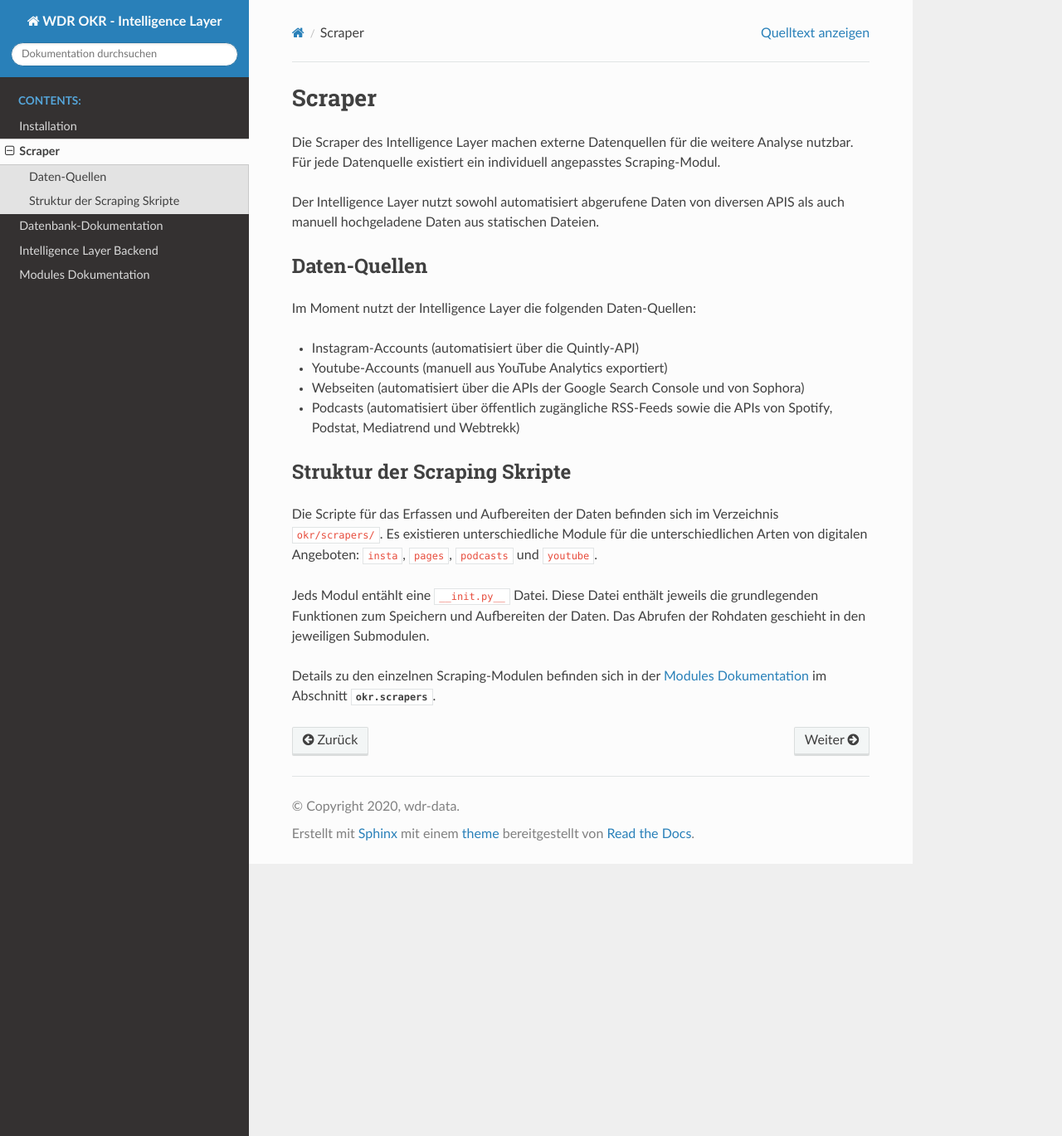
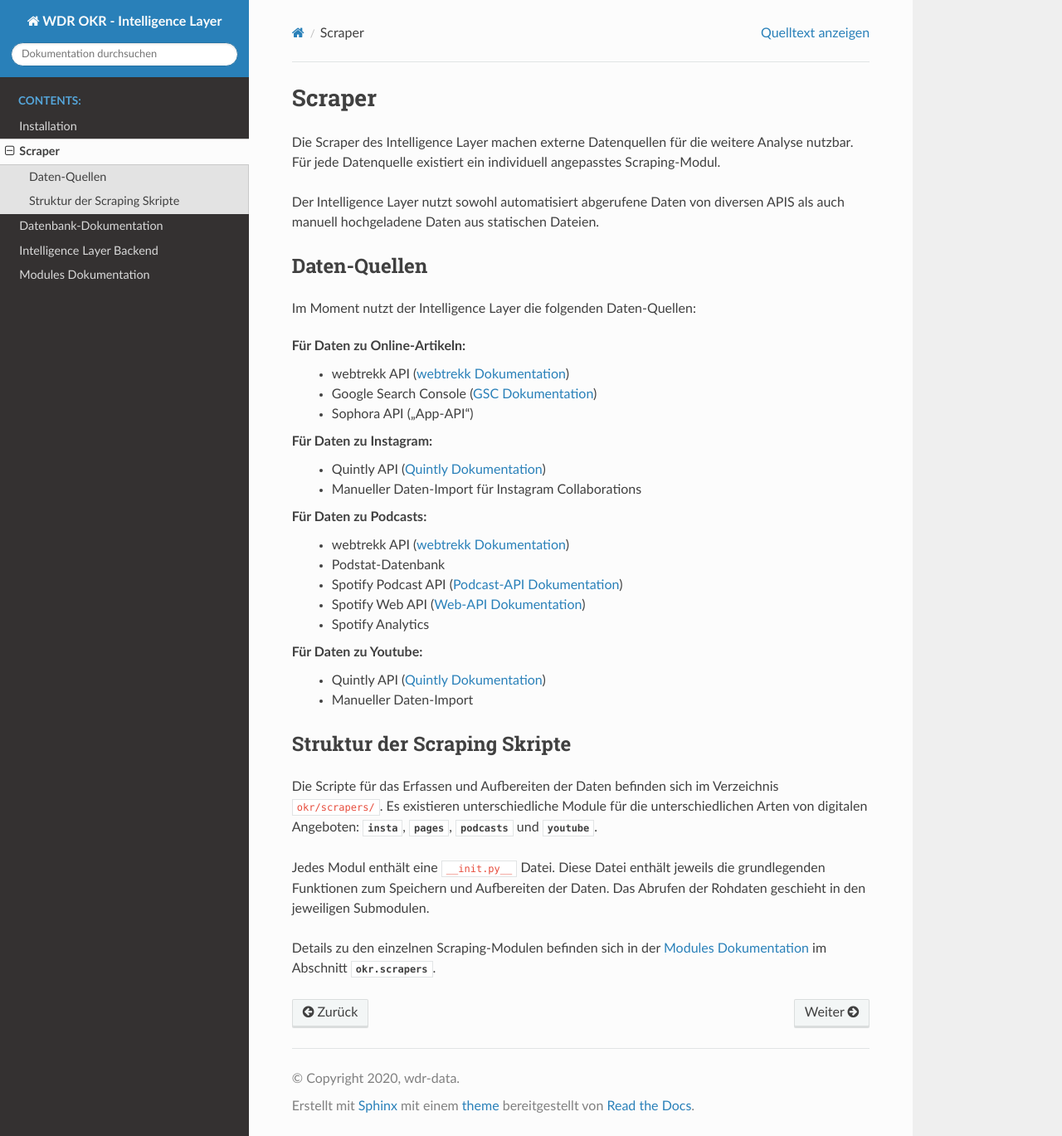
Before and after one commit to wdr-data/wdr-okr, a Sphinx documentation site: the page built from docs/scraper.rst, in a window 1280 px wide and 1369 px high. Shown: the whole window at 83% size. Built offline with Sphinx 7.4.7 and the Read the Docs theme 2.0.0, drawn with Linux system fonts in a browser that asks for light colours.

Commit message:
📝 Update information on data sources

```diff
--- a/docs/scraper.rst
+++ b/docs/scraper.rst
@@ -14,22 +14,43 @@ Daten-Quellen
 
 Im Moment nutzt der Intelligence Layer die folgenden Daten-Quellen:
 
-* Instagram-Accounts (automatisiert über die Quintly-API)
-* Youtube-Accounts (manuell aus YouTube Analytics exportiert)
-* Webseiten (automatisiert über die APIs der Google Search Console und von Sophora)
-* Podcasts (automatisiert über öffentlich zugängliche RSS-Feeds sowie die APIs von
-  Spotify, Podstat, Mediatrend und Webtrekk)
+Für Daten zu Online-Artikeln:
+  * webtrekk API (`webtrekk Dokumentation`_)
+  * Google Search Console (`GSC Dokumentation`_)
+  * Sophora API ("App-API")
+
+Für Daten zu Instagram:
+  * Quintly API (`Quintly Dokumentation`_)
+  * Manueller Daten-Import für Instagram Collaborations
+
+Für Daten zu Podcasts:
+  * webtrekk API (`webtrekk Dokumentation`_)
+  * Podstat-Datenbank
+  * Spotify Podcast API (`Podcast-API Dokumentation`_)
+  * Spotify Web API (`Web-API Dokumentation`_)
+  * Spotify Analytics
+
+Für Daten zu Youtube:
+  * Quintly API (`Quintly Dokumentation`_)
+  * Manueller Daten-Import
 
 Struktur der Scraping Skripte
 -----------------------------
 
 Die Scripte für das Erfassen und Aufbereiten der Daten befinden sich im Verzeichnis
 ``okr/scrapers/``. Es existieren unterschiedliche Module für die unterschiedlichen Arten
-von digitalen Angeboten: ``insta``, ``pages``, ``podcasts`` und ``youtube``.
+von digitalen Angeboten: :class:`~okr.scrapers.insta`, :class:`~okr.scrapers.pages`,
+:class:`~okr.scrapers.podcasts` und :class:`~okr.scrapers.youtube`.
 
-Jeds Modul entählt eine ``__init.py__`` Datei. Diese Datei enthält jeweils die
+Jedes Modul enthält eine ``__init.py__`` Datei. Diese Datei enthält jeweils die
 grundlegenden Funktionen zum Speichern und Aufbereiten der Daten. Das Abrufen der
 Rohdaten geschieht in den jeweiligen Submodulen.
 
 Details zu den einzelnen Scraping-Modulen befinden sich in der :ref:`modules` im
 Abschnitt :class:`okr.scrapers`.
+
+.. _`GSC Dokumentation`: https://developers.google.com/webmaster-tools
+.. _`Podcast-API Dokumentation`: https://developer.spotify.com/community/news/2020/03/20/introducing-podcasts-api/
+.. _`Quintly Dokumentation`: https://api.quintly.com/
+.. _`Web-API Dokumentation`: https://developer.spotify.com/documentation/web-api/
+.. _`webtrekk Dokumentation`: https://docs.mapp.com/download/attachments/33784075/Webtrekk-JSON-RPC_API_Manual-EN.pdf?version=1&modificationDate=1589549566000&api=v2
```
